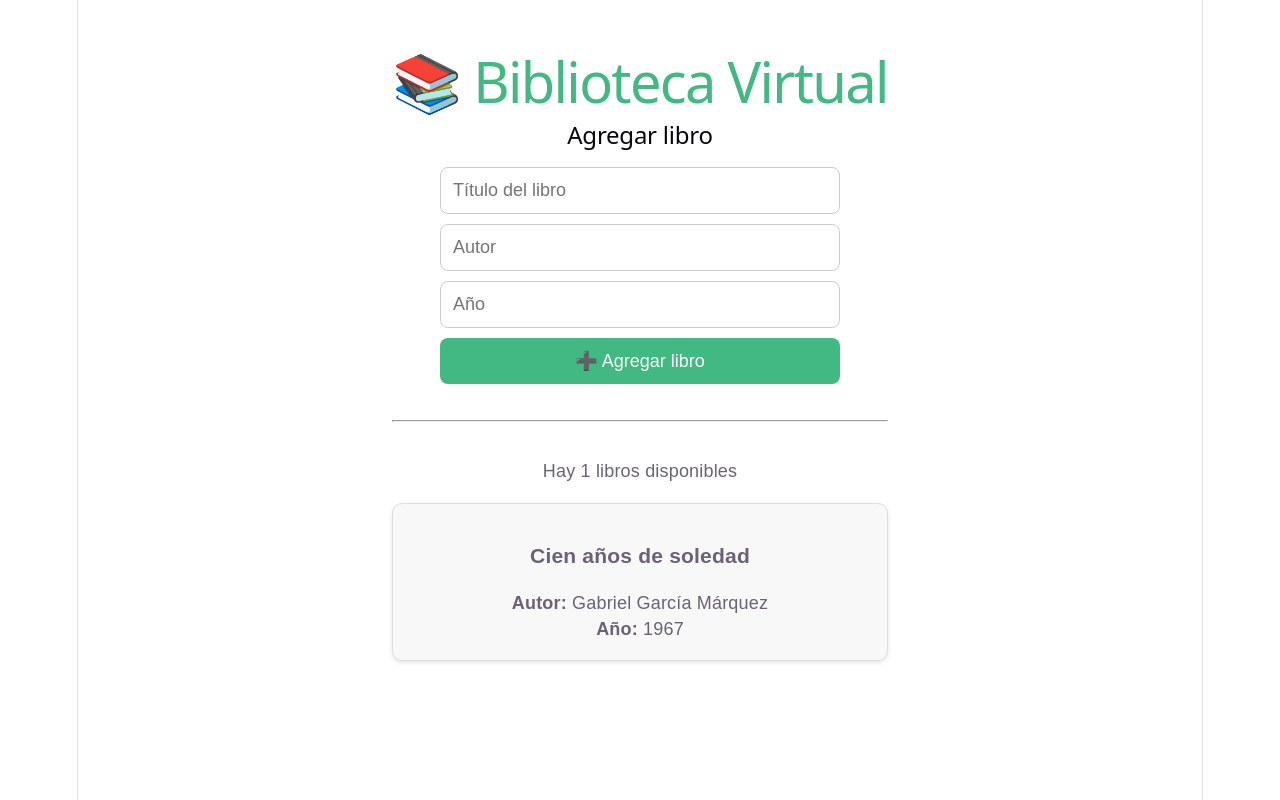
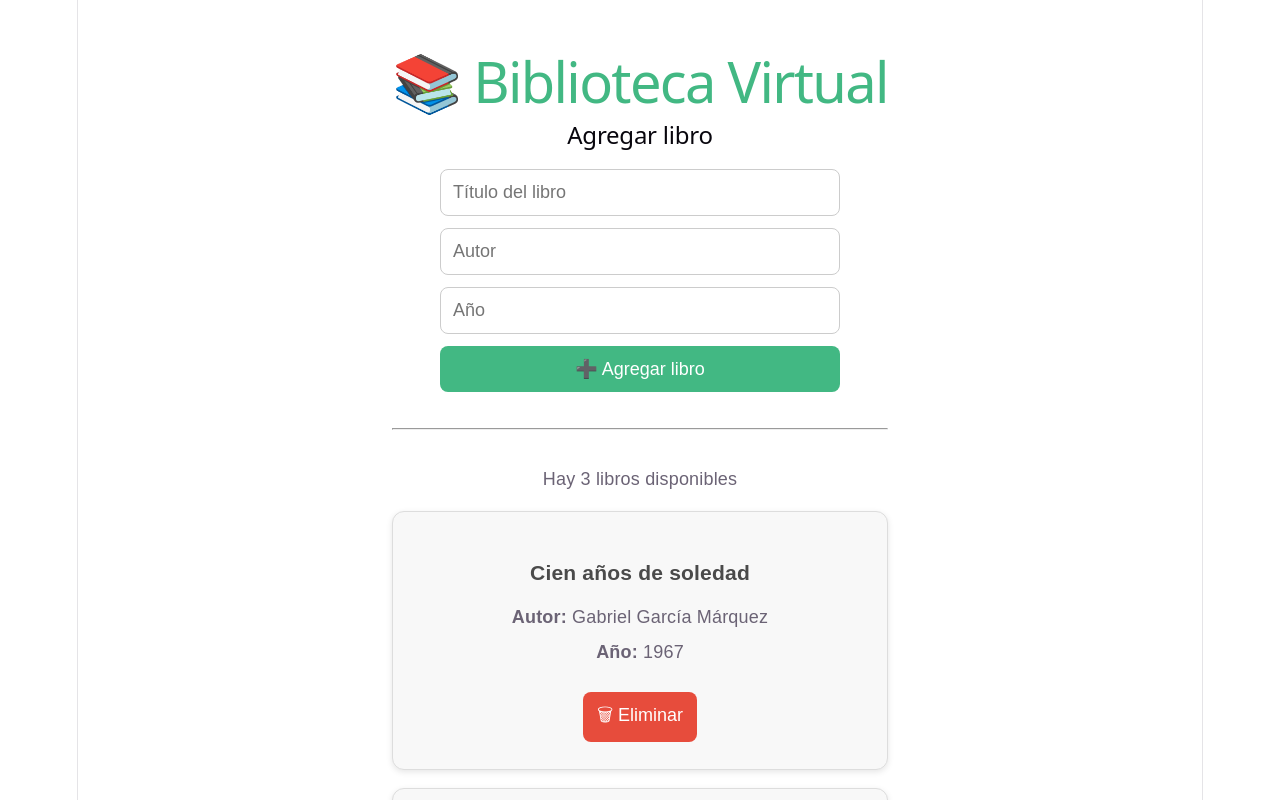
Before and after one commit to gdiazcontreras/evaluacion-m6, a Vue app: page / in a window 1280 px wide. Shown: the top 800 px of the page. Built offline with nearby package versions, Linux system fonts and the light colour scheme.

Commit message:
Implementación de eventos y eliminación de libros

```diff
--- a/src/App.vue
+++ b/src/App.vue
@@ -2,31 +2,37 @@
   <div class="container">
     <h1>📚 Biblioteca Virtual</h1>
 
-    <section class="formulario">
+    <form
+      class="formulario"
+      @submit.prevent="agregarLibro"
+    >
       <h2>Agregar libro</h2>
 
       <input
         v-model="nuevoTitulo"
+        @keyup.enter="agregarLibro"
         type="text"
         placeholder="Título del libro"
       />
 
       <input
         v-model="nuevoAutor"
+        @keyup.enter="agregarLibro"
         type="text"
         placeholder="Autor"
       />
 
       <input
         v-model.number="nuevoAnio"
+        @keyup.enter="agregarLibro"
         type="number"
         placeholder="Año"
       />
 
-      <button @click="agregarLibro">
+      <button type="submit">
         ➕ Agregar libro
       </button>
-    </section>
+    </form>
 
     <hr />
 
@@ -44,6 +50,7 @@
       :titulo="libro.titulo"
       :autor="libro.autor"
       :anio="libro.anio"
+      @eliminar="eliminarLibro(libro.id)"
     />
   </div>
 </template>
@@ -66,6 +73,18 @@ export default {
           titulo: 'Cien años de soledad',
           autor: 'Gabriel García Márquez',
           anio: 1967
+        },
+        {
+          id: 2,
+          titulo: 'El Principito',
+          autor: 'Antoine de Saint-Exupéry',
+          anio: 1943
+        },
+        {
+          id: 3,
+          titulo: '1984',
+          autor: 'George Orwell',
+          anio: 1949
         }
       ],
 
@@ -98,6 +117,12 @@ export default {
       this.nuevoTitulo = ''
       this.nuevoAutor = ''
       this.nuevoAnio = ''
+    },
+
+    eliminarLibro(id) {
+      this.libros = this.libros.filter(
+        libro => libro.id !== id
+      )
     }
   }
 }
@@ -119,7 +144,7 @@ h1 {
 .formulario {
   display: flex;
   flex-direction: column;
-  gap: 10px;
+  gap: 12px;
   max-width: 400px;
   margin: 0 auto 2rem;
 }
@@ -137,8 +162,8 @@ button {
   border-radius: 8px;
   background-color: #42b883;
   color: white;
+  cursor: pointer;
   font-size: 1rem;
-  cursor: pointer;
 }
 
 button:hover {
--- a/src/components/Libro.vue
+++ b/src/components/Libro.vue
@@ -1,8 +1,23 @@
 <template>
   <div class="card">
     <h3>{{ titulo }}</h3>
-    <p><strong>Autor:</strong> {{ autor }}</p>
-    <p><strong>Año:</strong> {{ anio }}</p>
+
+    <p>
+      <strong>Autor:</strong>
+      {{ autor }}
+    </p>
+
+    <p>
+      <strong>Año:</strong>
+      {{ anio }}
+    </p>
+
+    <button
+      class="btn-eliminar"
+      @click="$emit('eliminar')"
+    >
+      🗑 Eliminar
+    </button>
   </div>
 </template>
 
@@ -11,21 +26,66 @@ export default {
   name: 'Libro',
 
   props: {
-    titulo: String,
-    autor: String,
-    anio: Number
-  }
+    titulo: {
+      type: String,
+      required: true
+    },
+
+    autor: {
+      type: String,
+      required: true
+    },
+
+    anio: {
+      type: Number,
+      required: true
+    }
+  },
+
+  emits: ['eliminar']
 }
 </script>
 
 <style scoped>
 .card {
+  max-width: 500px;
+  margin: 1rem auto;
+  padding: 1.5rem;
+
+  border-radius: 12px;
   border: 1px solid #ddd;
-  border-radius: 10px;
-  padding: 1rem;
-  margin: 1rem auto;
-  max-width: 500px;
+
   background-color: #f8f8f8;
-  box-shadow: 0 2px 4px rgba(0, 0, 0, 0.1);
+
+  box-shadow: 0 2px 6px rgba(0, 0, 0, 0.1);
+}
+
+h3 {
+  margin-bottom: 1rem;
+  color: #4a4a4a;
+}
+
+p {
+  margin: 0.5rem 0;
+}
+
+.btn-eliminar {
+  margin-top: 1rem;
+
+  padding: 10px 14px;
+
+  border: none;
+  border-radius: 8px;
+
+  background-color: #e74c3c;
+  color: white;
+
+  cursor: pointer;
+
+  transition: 0.2s;
+}
+
+.btn-eliminar:hover {
+  background-color: #c0392b;
 }
 </style>
```
